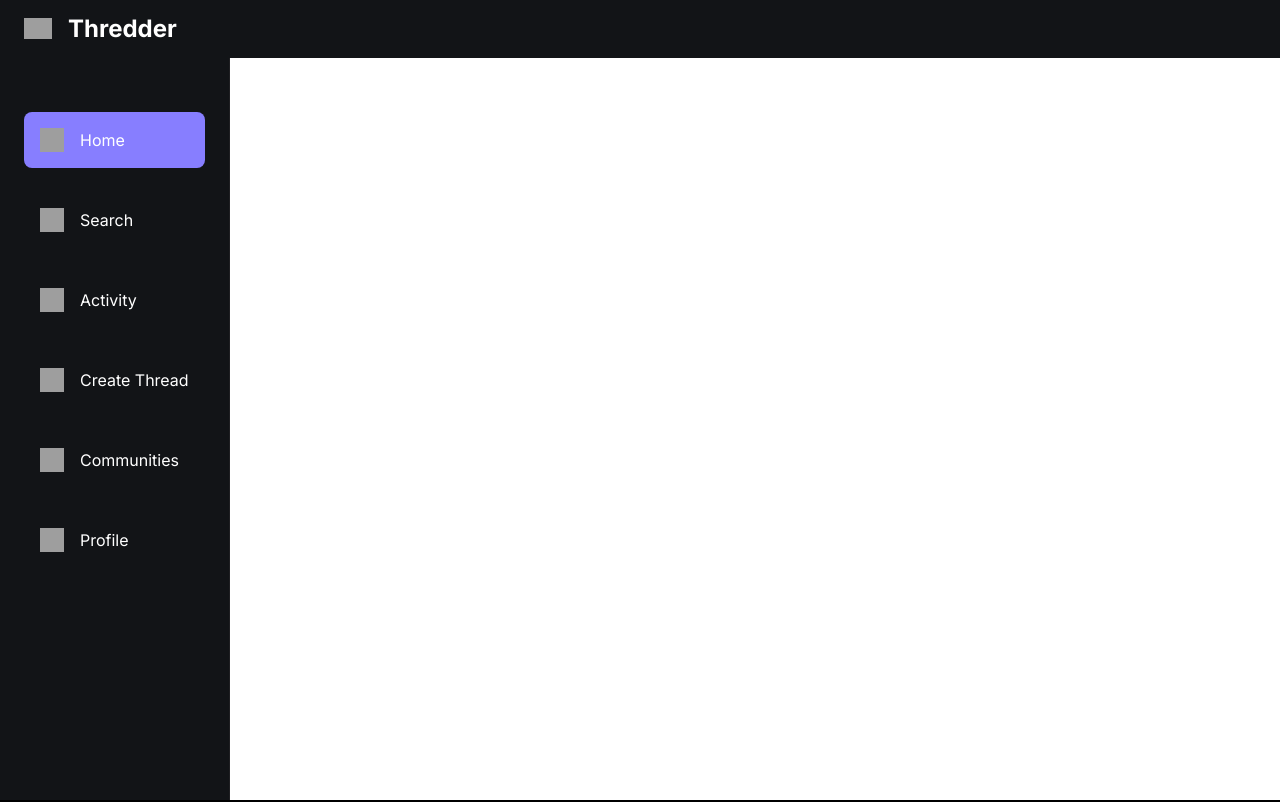
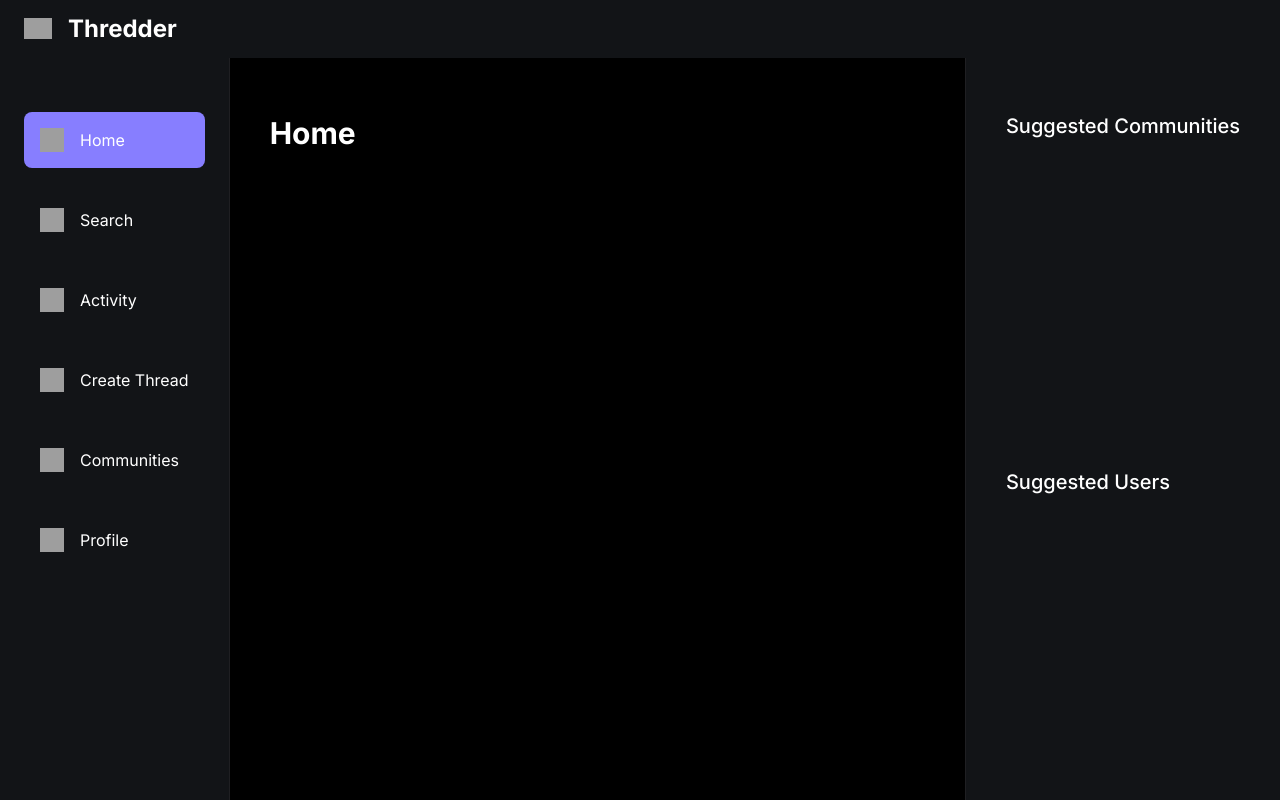
Before and after one commit to riqthedev/Thredder, a Next.js app: page / in a window 1280 px wide. Shown: the top 802 px of the page. Built offline with nearby package versions, Linux system fonts and the light colour scheme; no server answers; grey boxes are pictures that could not be loaded.

Commit message:
Rightbar done

```diff
--- a/app/(root)/layout.tsx
+++ b/app/(root)/layout.tsx
@@ -24,7 +24,7 @@
       <html lang="en">
         <body className={inter.className}>
           <Topbar/>
-          <main>
+          <main className='flex flex-row'>
             <LeftSidebar/>
             <section className='main-container'>
               <div className='w-full max-w-4xl'>
--- a/components/shared/Bottombar.tsx
+++ b/components/shared/Bottombar.tsx
@@ -3,11 +3,11 @@
 import Link from "next/link"
 import Image from 'next/image'
 import { usePathname } from "next/navigation"
-import { useRouter } from "next/router"
+
 
 function Bottombar() {
 
-    const router = useRouter()
+
     const pathname = usePathname()
 
     return (
--- a/components/shared/RightSidebar.tsx
+++ b/components/shared/RightSidebar.tsx
@@ -1,5 +1,17 @@
 function RightSidebar () {
-    return <h1> RightSidebar</h1>
+    return (
+        <section className="custom-scrollbar rightsidebar">
+            <div className="flex flex-1 flex-col justify-start">
+                <h3 className="text-heading4-medium text-light-1">Suggested Communities</h3>
+
+            </div>
+
+            <div className="flex flex-1 flex-col justify-start">
+                <h3 className="text-heading4-medium text-light-1">Suggested Users</h3>
+
+            </div>
+        </section>
+    )
 }
 
 export default RightSidebar;
--- a/components/shared/Topbar.tsx
+++ b/components/shared/Topbar.tsx
@@ -1,6 +1,7 @@
 import Link from "next/link";
 import Image from "next/image";
 import { OrganizationSwitcher, SignOutButton, SignedIn } from "@clerk/nextjs";
+import { dark } from '@clerk/themes'
 import { Organization } from "@clerk/nextjs/server";
 
 function Topbar () {
@@ -29,6 +30,7 @@
             </div>
             <OrganizationSwitcher
             appearance={{
+                baseTheme: dark,
                 elements: {
                     organizationSwitcherTrigger:
                     'py-2 px-4'
--- a/package.json
+++ b/package.json
@@ -10,6 +10,7 @@
   },
   "dependencies": {
     "@clerk/nextjs": "^4.23.3",
+    "@clerk/themes": "^1.7.5",
     "@types/node": "20.5.7",
     "@types/react": "18.2.21",
     "@types/react-dom": "18.2.7",
```
Also changed, not shown: 1 other file (tests, documents, lock files or other folders).
